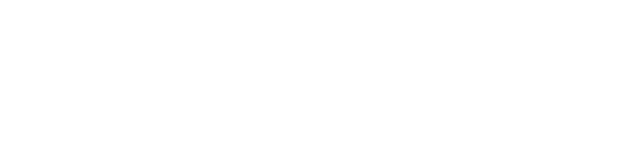
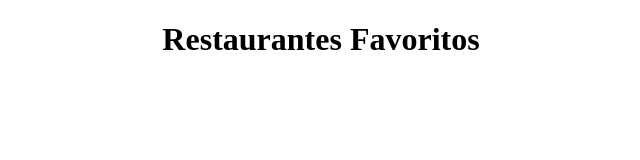
Before and after one commit to J1vc/restaurantes_favoritos_bp, a plain HTML site: page index.html in a window 1280 px wide. Shown: the whole page, without its empty margins (319-959 px from the left). Drawn offline with Linux system fonts and the light colour scheme.

Commit message:
Se creo un h1 llamado Restaurantes favoritos

```diff
--- a/index.html
+++ b/index.html
@@ -6,6 +6,6 @@
     <title>Restaurantes Favoritos</title>
 </head>
 <body>
-
+    <h1><center>Restaurantes Favoritos</center></h1>
 </body>
 </html>
```
